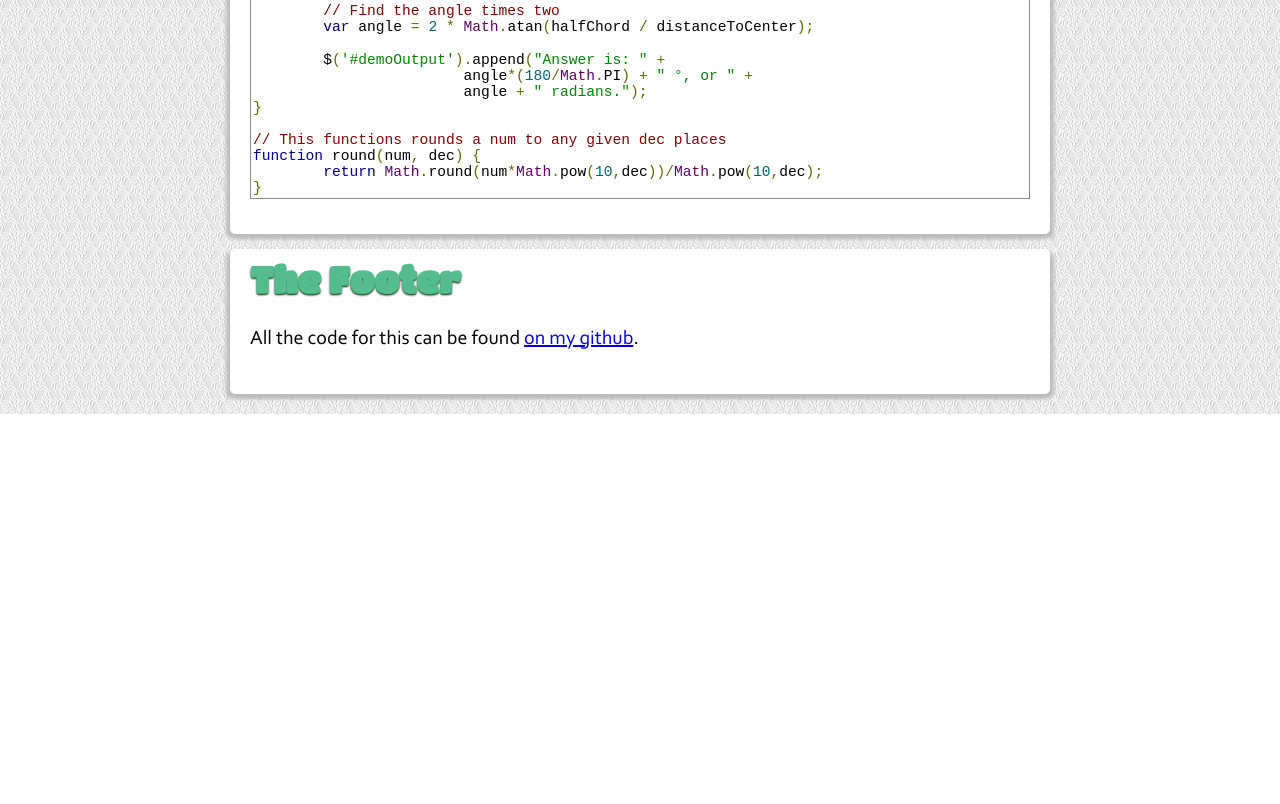
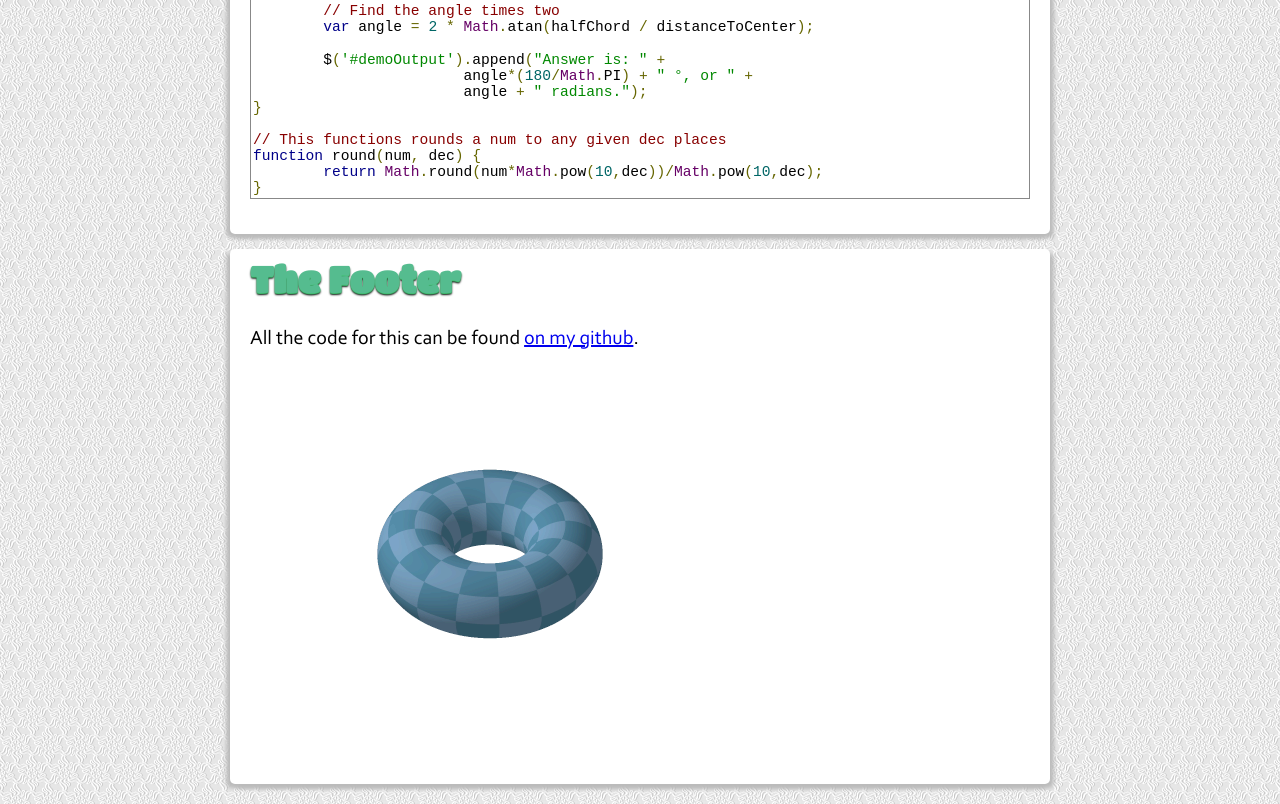
Before and after one commit to TheSisb/Beer-Coaster-Problem, a plain HTML site: page index.html in a window 1280 px wide. Shown: the part 4630-5434 px from the top of the page. Before the commit the page ends 5044 px from the top, so only its background shows below. Drawn offline with nearby package versions, Linux system fonts and the light colour scheme.

Commit message:
added an image

```diff
--- a/index.html
+++ b/index.html
@@ -257,7 +257,7 @@ function round(num, dec) {
 			<h2>The Footer</h2>
 
 			<p>All the code for this can be found <a target='_blank' rel='nofollow' href='https://github.com/TheSisb/Beer-Coaster-Problem'>on my github</a>.</p>
-
+			<p><img src='img/Villarceau_circles.gif' /></p>
 		</section>
 
 
```
Also changed, not shown: img/Villarceau_circles.gif (added).
